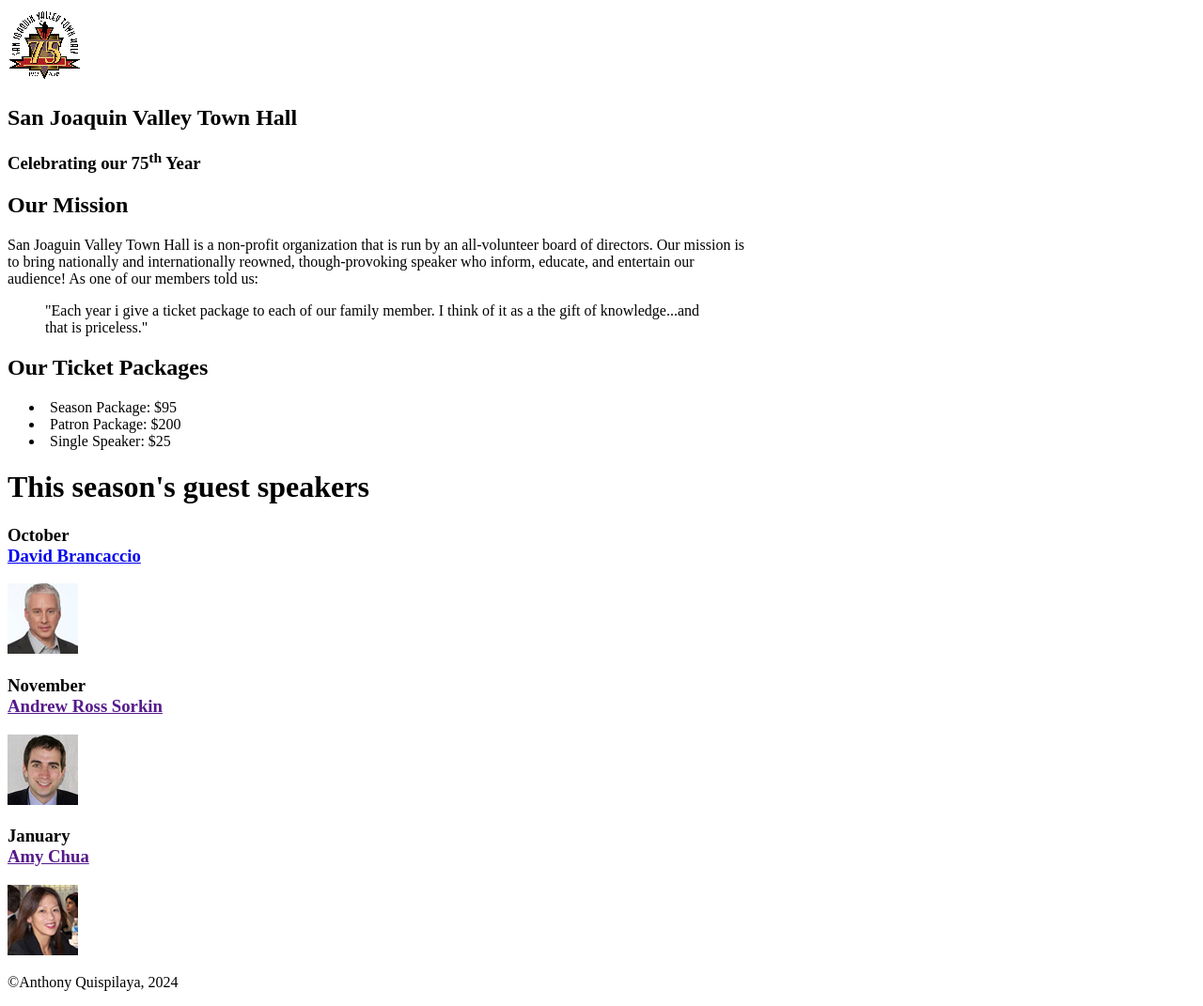
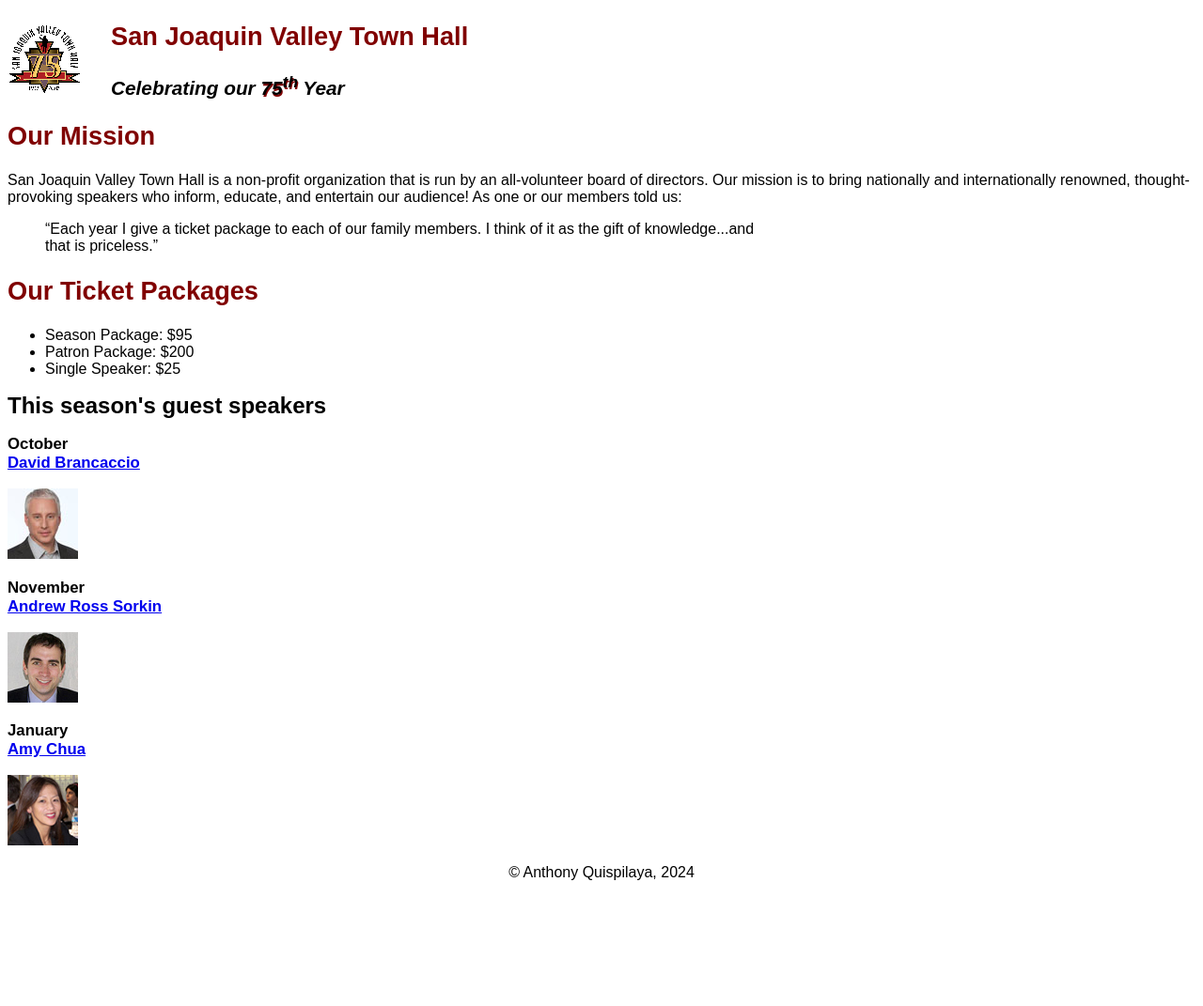
Before and after one commit to Anthony-Quispilaya/A06, a plain HTML site: page index.html in a window 1280 px wide. Shown: the whole page at 94% size. After the commit the page ends 954 px from the top, so only its background shows below. Drawn offline with Linux system fonts and the light colour scheme.

Commit message:
Added styles, experimented with CSS variable, Done!

```diff
--- /dev/null
+++ b/c4_main.css
@@ -0,0 +1,55 @@
+/* the style for the CSS variable */
+:root {
+    --global-color-1: #800000;
+}
+
+/* the styles for the elements */
+body {
+	font-family: Arial, Helvetica, sans-serif;
+    font-size: 100%;
+}
+
+/* the styles for the header */
+header img {
+	float: left;
+}
+
+header h2 {
+	font-size: 170%;
+	color: #800000;
+	text-indent: 30px;
+}
+
+header h3 {
+	font-size: 130%;
+	font-style: italic;
+	text-indent: 30px;
+}
+
+header em.shadow{
+	text-shadow: 1px 2px #800000;
+}
+
+/* the styles for the main content */
+main {
+	clear: left;
+}
+main h1 {
+	font-size: 150%;
+}
+main h2 {
+	color: var(--global-color-1);
+	font-size: 170%;
+}
+main h3 {
+	font-size: 105%;
+}
+
+a:hover {
+	font-style: italic;
+}
+
+/* the styles for the footer */
+footer p {
+	text-align: center;
+}
--- a/index.html
+++ b/index.html
@@ -1,65 +1,50 @@
 <!DOCTYPE html>
 <html lang="en">
+
 <head>
-    <meta charset="UTF-8">
-    <meta name="viewport" content="width=device-width, initial-scale=1.0">
-    <title>Document</title>
-    <link rel="stylesheet" href="stylesheet.css">
+	<meta charset="utf-8">
+	<title>San Joaquin Valley Town Hall</title>
+	<link rel="shortcut icon" href="images/favicon.ico">
+    <link rel="stylesheet" href="c4_main.css">
 </head>
+
 <body>
-    <img src="images/town_hall_logo.gif" height="80">
-
 	<header>
+		<img src="images/town_hall_logo.gif" alt="Town Hall logo" height="80">
 		<h2>San Joaquin Valley Town Hall</h2>
-		<h3>Celebrating our 75<sup>th</sup> Year</h3>
+		<h3>Celebrating our <em class = "shadow">75<sup>th</sup></em> Year</h3>
 	</header>
 
-    <h2> Our Mission</h2>
-    <p>San Joaguin Valley Town Hall is a non-profit organization that is run by
-        an all-volunteer board of directors. Our mission is<br>to bring nationally
-        and internationally reowned, though-provoking speaker who inform, educate,
-        and entertain our<br>audience! As one of our members told us:
-    </p>
+	<main>
+		<h2>Our Mission</h2>
+		<p>San Joaquin Valley Town Hall is a non-profit organization that is run by an
+			all-volunteer board of directors. Our mission is to bring nationally and
+			internationally renowned, thought-provoking speakers who inform, educate,
+			and entertain our audience! As one or our members told us:</p>
+		<blockquote>&ldquo;Each year I give a ticket package to each of our family members.
+			I think of it as the gift of knowledge...and<br>that is priceless.&rdquo;</blockquote>
 
-    <div class="indent">
-        <p>"Each year i give a ticket package to each of our family member. I think of
-            it as a the gift of knowledge...and<br>that is priceless."
-        </p>
-    </div>
-
-    <div class = "package_list">
 		<h2>Our Ticket Packages</h2>
+		<ul>
 			<li>Season Package: $95</li>
 			<li>Patron Package: $200</li>
 			<li>Single Speaker: $25</li>
-    </div>
+		</ul>
 
-    <div class = "speakers">
 		<h1>This season's guest speakers</h1>
-        <div class="brancaccio">
-            <h3>October<br>
-                <a href="speakers/brancaccio.html">David Brancaccio</a>
-            </h3>
-            <img src="images/brancaccio75.jpg">
-        </div>
-        <div class="sorkin">
-            <h3>November<br>
-                <a href="">Andrew Ross Sorkin</a>
-            </h3>
-            <img src="images/sorkin75.jpg">
-        </div>
-        <div class="chua">
-            <h3>January<br>
-                <a href="">Amy Chua</a>
-            </h3>
-            <img src="images/chua75.jpg">
-        </div>
 
+		<h3>October<br><a href="speakers/brancaccio.html">David Brancaccio</a></h3>
+		<img src="images/brancaccio75.jpg" alt="David Brancaccio photo">
 
-    </div>
+		<h3>November<br><a href="speakers/sorkin.html">Andrew Ross Sorkin</a></h3>
+		<img src="images/sorkin75.jpg" alt="Andrew Ross Sorkin photo">
+
+		<h3>January<br><a href="speakers/chua.html">Amy Chua</a></h3>
+		<img src="images/chua75.jpg" alt="Amy Chua photo">
+	</main>
 
 	<footer>
-		<p>&copy;Anthony Quispilaya, 2024</p>
+		<p>&copy; Anthony Quispilaya, 2024</p>
 	</footer>
 </body>
 </html>
```
Lines whose indentation alone changed are shown as unchanged.
